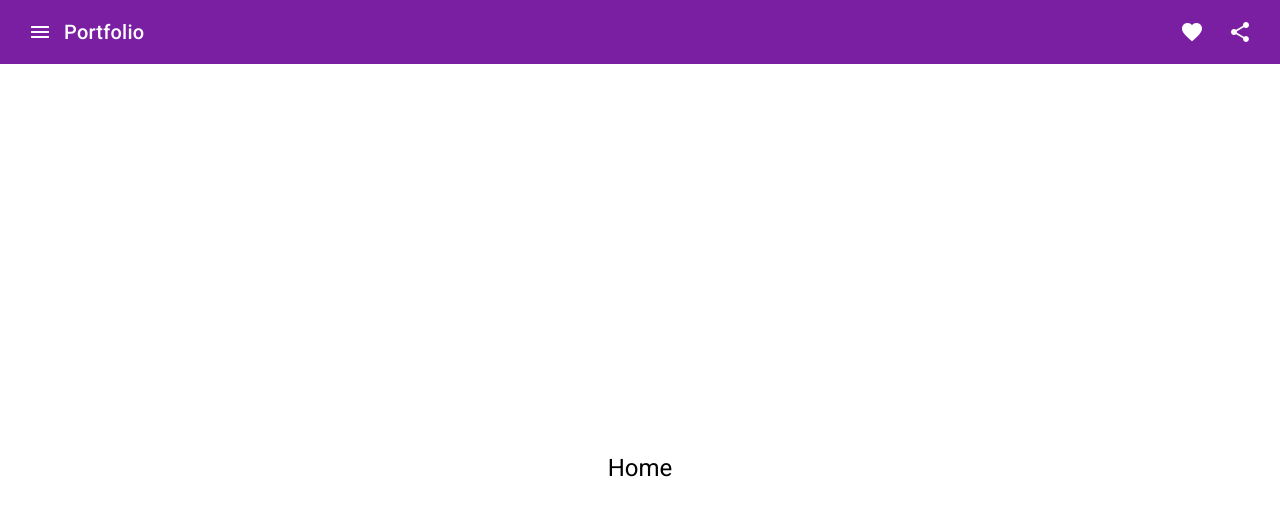
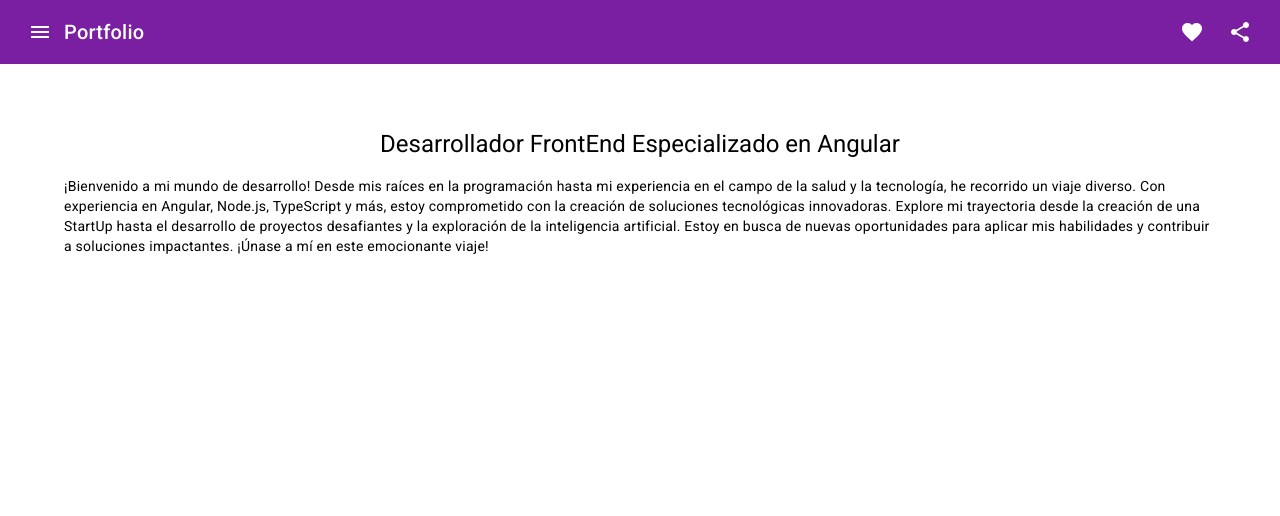
Before and after one commit to javieranguloluna/portfolio, an Angular app: page / in a window 1280 px wide. Shown: the top 516 px of the page. Built offline with nearby package versions, Linux system fonts and the light colour scheme.

Commit message:
home title and description

```diff
--- a/src/app/home/home.component.html
+++ b/src/app/home/home.component.html
@@ -1,3 +1,6 @@
-<div>
-    <h1>Home</h1>
+<div class="container">
+    <h1>Desarrollador FrontEnd Especializado en Angular</h1>
+    <p>
+        ¡Bienvenido a mi mundo de desarrollo! Desde mis raíces en la programación hasta mi experiencia en el campo de la salud y la tecnología, he recorrido un viaje diverso. Con experiencia en Angular, Node.js, TypeScript y más, estoy comprometido con la creación de soluciones tecnológicas innovadoras. Explore mi trayectoria desde la creación de una StartUp hasta el desarrollo de proyectos desafiantes y la exploración de la inteligencia artificial. Estoy en busca de nuevas oportunidades para aplicar mis habilidades y contribuir a soluciones impactantes. ¡Únase a mí en este emocionante viaje!
+    </p>
 </div>
--- a/src/app/home/home.component.scss
+++ b/src/app/home/home.component.scss
@@ -1,7 +1,13 @@
-div {
+.container {
+    margin: 4rem;
     display: flex;
     flex-direction: column;
     align-items: center;
     justify-content: center;
-    height: 100%;
 }
+
+@media screen and (max-width: 700px) {
+    .container {
+        margin: 1rem;
+    }
+}
```
